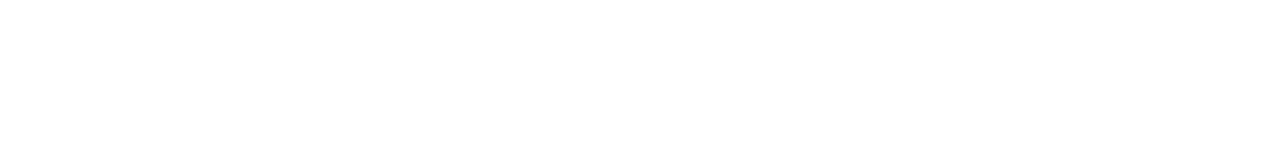
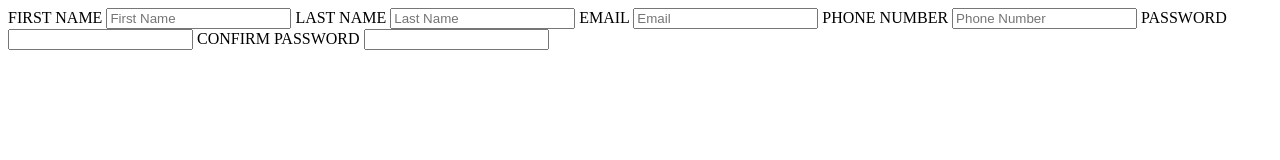
Before and after one commit to jxcksonli/signupform, a plain HTML site: page index.html in a window 1280 px wide. Drawn offline with Linux system fonts and the light colour scheme.

Commit message:
Add image, add initial label/inputs required for the form site

```diff
--- a/index.html
+++ b/index.html
@@ -4,6 +4,30 @@
     <meta charset="UTF-8">
     <meta name="viewport" content="width=device-width, initial-scale=1.0">
     <title>Document</title>
+
+    <form action="example.com/path" method="post">
+        <label for="first_name">FIRST NAME</label>
+        <input type="text" id="first_name" placeholder="First Name" name="first_name">
+
+        <label for="last_name">LAST NAME</label>
+        <input type="text" id="last_name" placeholder="Last Name" name="last_name">
+
+        <label for="email">EMAIL</label>
+        <input type="text" id="email" placeholder="Email" name="email">
+
+        <label for="phone_number">PHONE NUMBER</label>
+        <input type="text" id="phone_number" placeholder="Phone Number" name="phone_number">
+
+        <label for="password">PASSWORD</label>
+        <input type="text" id="password" name="password">
+
+        <label for="cpassword">CONFIRM PASSWORD</label>
+        <input type="text" id="cpassword" name="cpassword">
+      </form>
+
+
+
+
 </head>
 <body>
 
```
Also changed, not shown: images/ocean_sunset.jpg (added), 1 other file.
